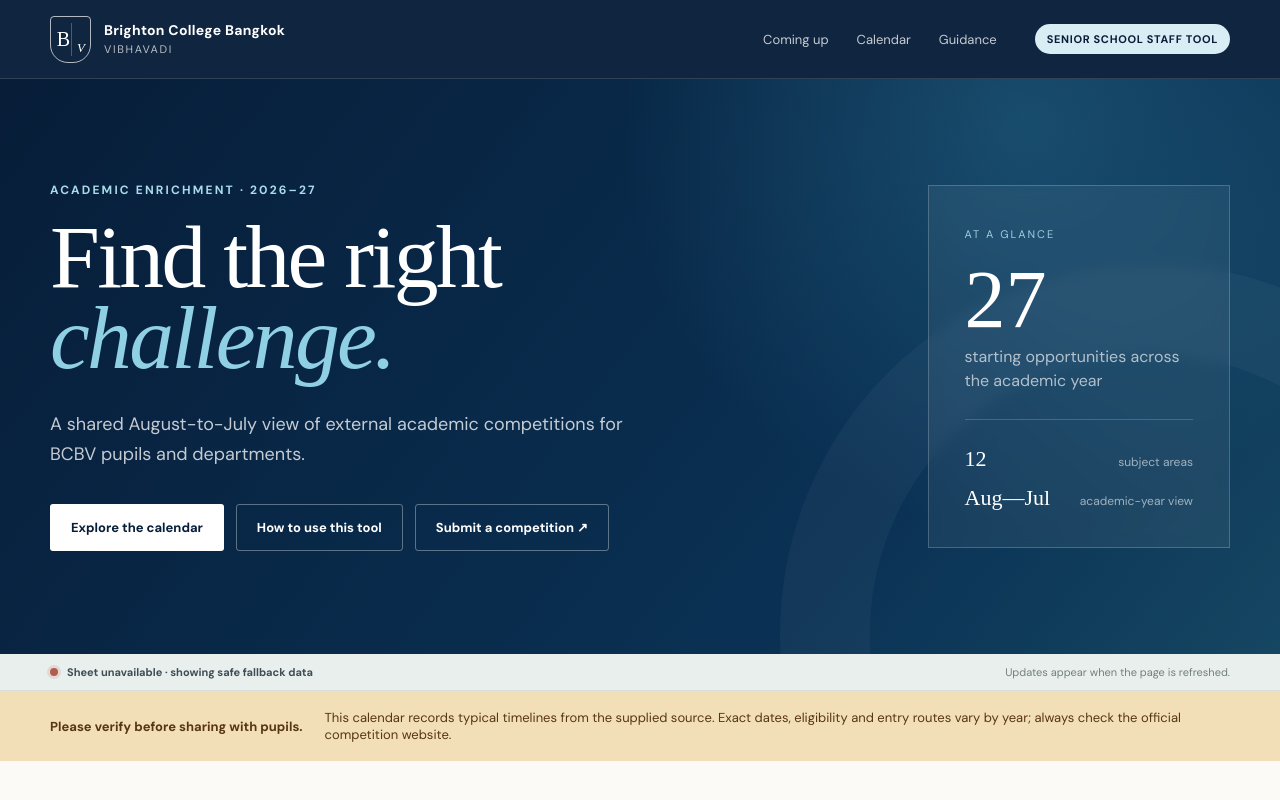
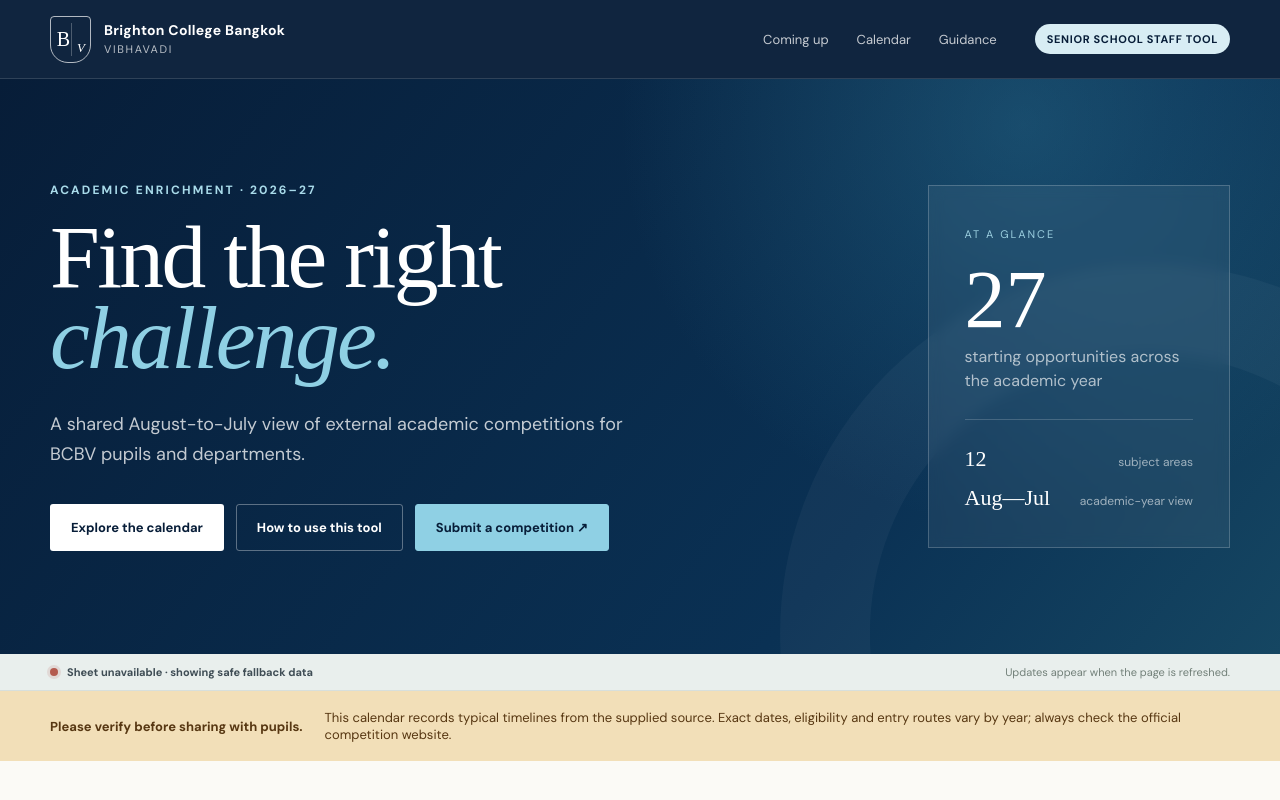
Before and after one commit to rkearney12/bcbv-academic-competitions-calendar, a React (Vite) app: page / in a window 1280 px wide. Shown: the top 800 px of the page. Built offline with nearby package versions, Linux system fonts and the light colour scheme; no server answers; a web font is replaced by a local one.

Commit message:
Connect live Sheet and submission form

```diff
--- a/src/styles.css
+++ b/src/styles.css
@@ -32,6 +32,7 @@ h1 em { color:#8fd0e4; font-weight:400; }
 .hero-actions { display:flex; gap:12px; flex-wrap:wrap; }
 .button { padding:14px 20px; border:1px solid rgba(255,255,255,.34); border-radius:3px; text-decoration:none; font-size:13px; font-weight:700; }
 .button.primary { color:var(--navy); background:white; }
+.button.submit { color:var(--navy); background:#8fd0e4; border-color:#8fd0e4; }
 .hero-panel { position:relative; z-index:1; padding:36px; border:1px solid rgba(255,255,255,.2); background:rgba(255,255,255,.06); backdrop-filter:blur(7px); }
 .panel-kicker { color:#9bcfe0; font-size:11px; text-transform:uppercase; letter-spacing:.18em; }
 .hero-panel > strong { display:block; margin-top:16px; font:82px/1 "Libre Caslon Display",serif; }
@@ -105,6 +106,7 @@ dd { margin:0; font-size:12px; line-height:1.45; }
 .month-groups section > div { display:grid; grid-template-columns:repeat(2,1fr); gap:14px; }
 .guidance { padding:82px max(30px,calc((100vw - 1180px)/2)); display:grid; grid-template-columns:1fr 1.2fr; gap:80px; color:white; background:var(--navy); }
 .guidance h2 { color:white; max-width:520px; }
+.guidance-submit { display:inline-block; margin-top:28px; padding-bottom:4px; color:#8fd0e4; border-bottom:1px solid rgba(143,208,228,.5); font-size:13px; font-weight:700; text-decoration:none; }
 .guidance ol { margin:0; padding:0; counter-reset:steps; list-style:none; }
 .guidance li { counter-increment:steps; padding:22px 0; display:grid; grid-template-columns:45px 130px 1fr; gap:18px; align-items:start; border-top:1px solid rgba(255,255,255,.16); }
 .guidance li:before { content:"0" counter(steps); color:#8fd0e4; font:13px "DM Sans",sans-serif; }
```
